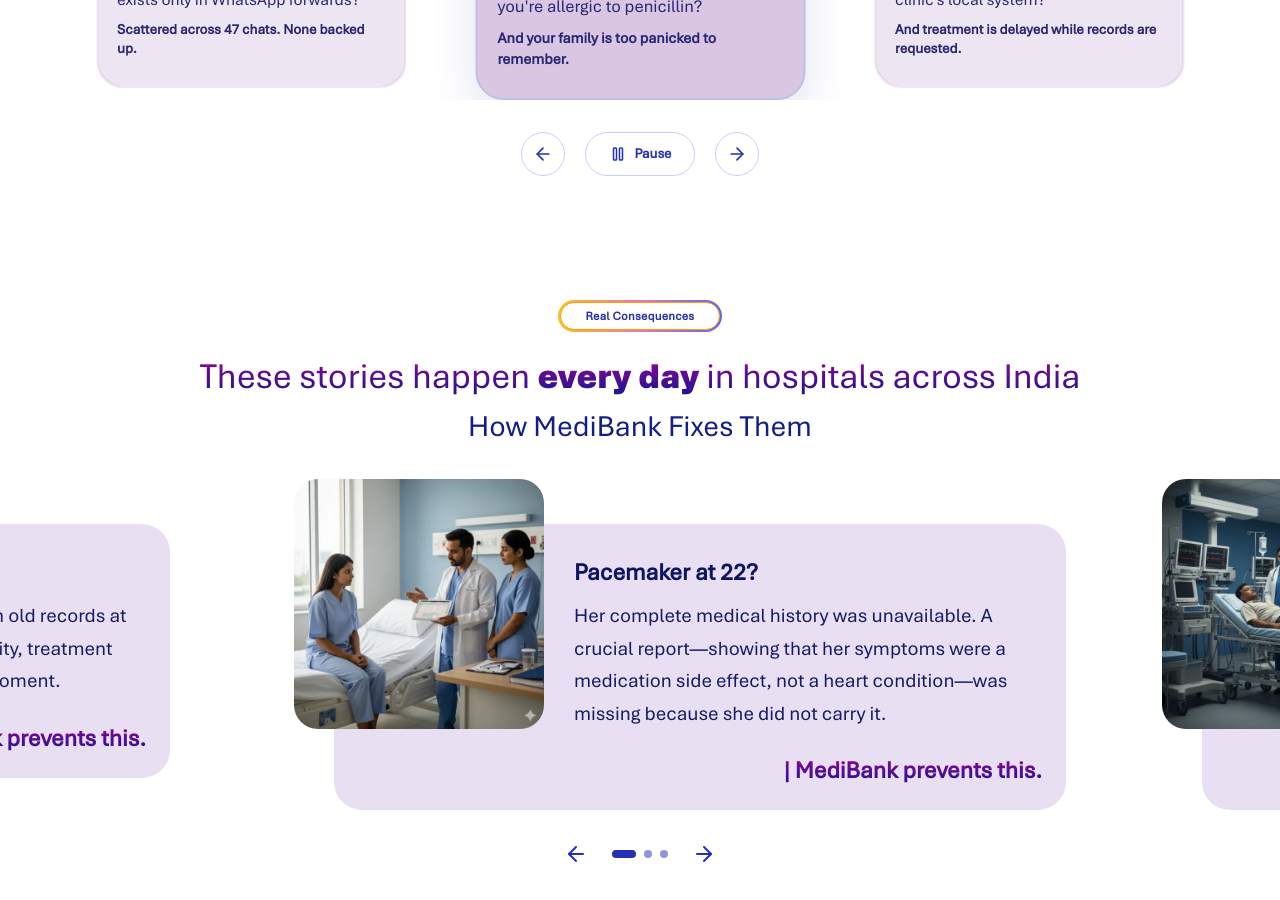
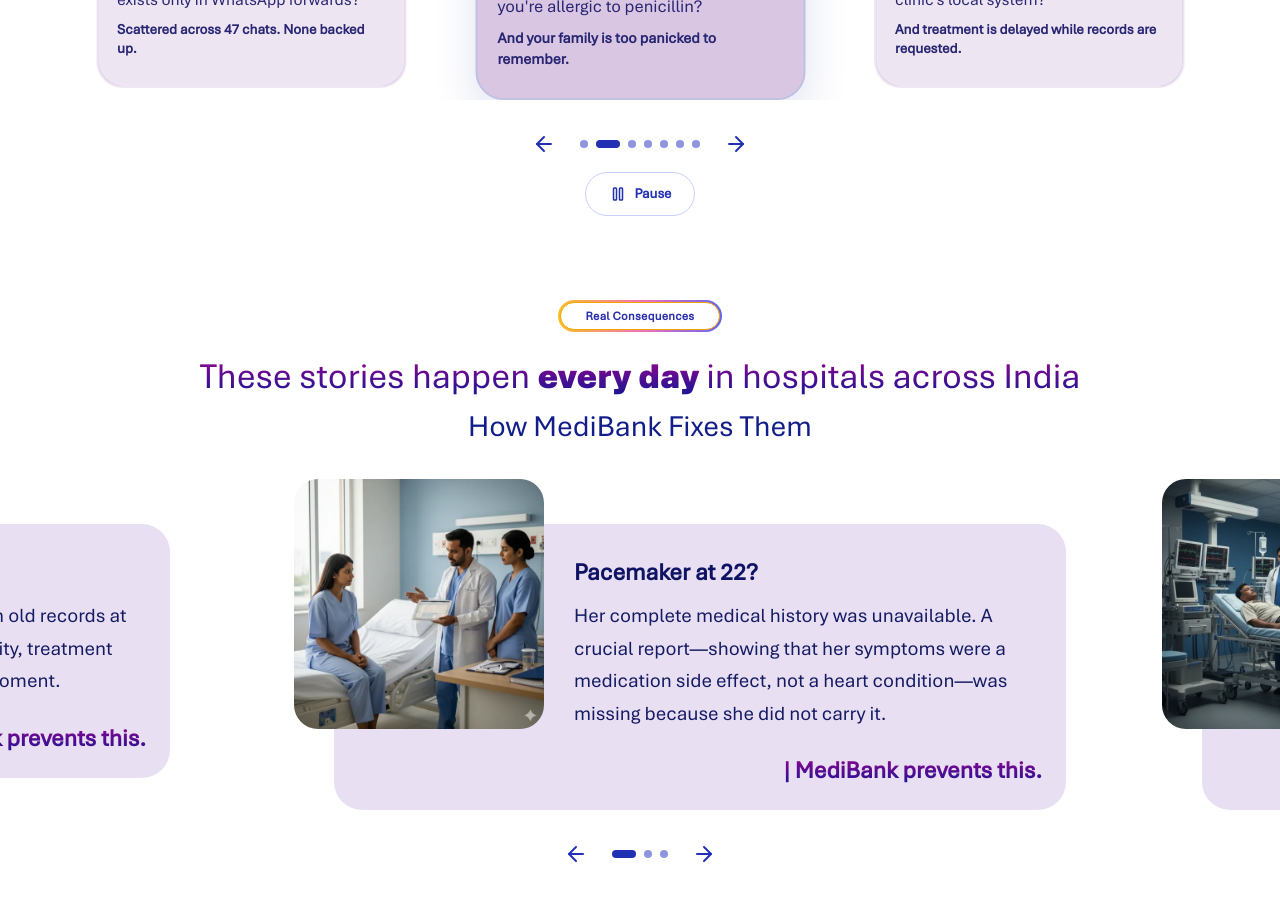
Before and after one commit to AmanDwivedi9335/clinic-portpolio, a Next.js app: page / in a window 1280 px wide. Shown: the part 1380-2280 px from the top of the page. Built offline with nearby package versions, Linux system fonts and the light colour scheme.

Commit message:
Match report carousel navigation indicators

```diff
--- a/src/components/Home/ReportCarouselSection.js
+++ b/src/components/Home/ReportCarouselSection.js
@@ -245,15 +245,37 @@ export default function ReportCarouselSection() {
             </CarouselContent>
           </Carousel>
 
-          <div className="mt-6 flex w-full items-center justify-center gap-3 text-[#2230B4] md:mt-8 md:gap-5">
+          <div className="mt-6 flex w-full flex-col items-center gap-4 text-[#2230B4] md:mt-8">
+            <div className="flex items-center justify-center gap-4 md:gap-6">
               <button
                 type="button"
                 onClick={() => api?.scrollPrev()}
-              className="flex h-11 w-11 items-center justify-center rounded-full border border-[#C9D0FF] bg-white transition hover:border-[#7B1FA2] hover:text-[#7B1FA2]"
+                className="transition hover:opacity-70"
                 aria-label="Previous card"
               >
-              <ArrowLeft size={20} />
+                <ArrowLeft size={24} />
               </button>
+
+              <div className="flex items-center gap-2" aria-label="Carousel position indicators">
+                {slides.map((_, index) => (
+                  <span
+                    key={index}
+                    className={`h-2 rounded-full transition-all ${
+                      activeIndex === index ? "w-6 bg-[#2230B4]" : "w-2 bg-[#8E95DC]"
+                    }`}
+                  />
+                ))}
+              </div>
+
+              <button
+                type="button"
+                onClick={() => api?.scrollNext()}
+                className="transition hover:opacity-70"
+                aria-label="Next card"
+              >
+                <ArrowRight size={24} />
+              </button>
+            </div>
 
             <button
               type="button"
@@ -264,15 +286,6 @@ export default function ReportCarouselSection() {
               {isPaused ? <Play size={18} /> : <Pause size={18} />}
               <span>{isPaused ? "Play" : "Pause"}</span>
             </button>
-
-            <button
-              type="button"
-              onClick={() => api?.scrollNext()}
-              className="flex h-11 w-11 items-center justify-center rounded-full border border-[#C9D0FF] bg-white transition hover:border-[#7B1FA2] hover:text-[#7B1FA2]"
-              aria-label="Next card"
-            >
-              <ArrowRight size={20} />
-            </button>
           </div>
         </div>
       </div>
```
Lines whose indentation alone changed are shown as unchanged.
